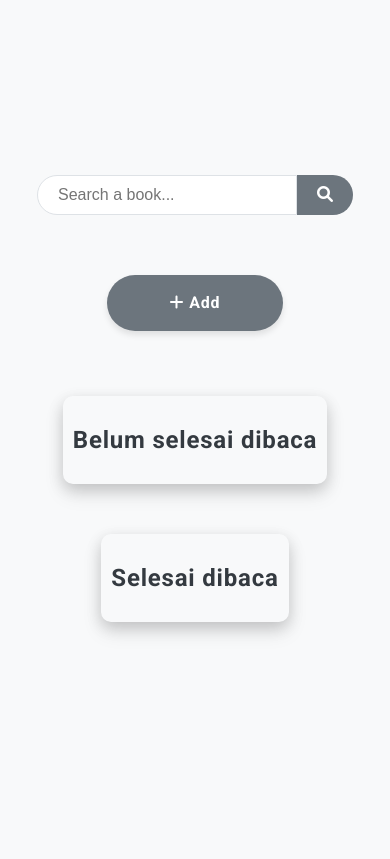
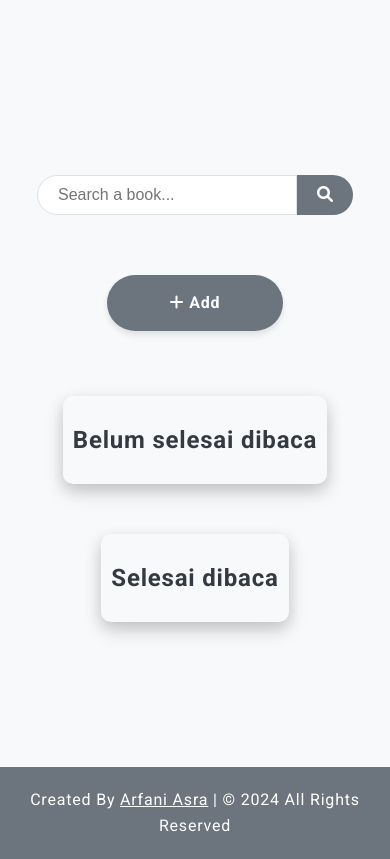
Before and after one commit to ArfaniAsra/dicoding-submission-bookshelf-app, a plain HTML site: page index.html in a window 390 px wide. Shown: the part 65-924 px from the top of the page. Before the commit the page ends 844 px from the top, so only its background shows below. Drawn offline with Linux system fonts and the light colour scheme; some packages are replaced by stand-ins of ours; a script that the page names is missing.

Commit message:
V1: add footer for credit

```diff
--- a/index.html
+++ b/index.html
@@ -148,7 +148,14 @@
         </button>
       </form>
     </section>
+
   </main>
+
+  <footer>
+    <div class="text">
+      <span>Created By <a href="https://www.dicoding.com/users/arfaniasra/academies" target="_blank">Arfani Asra</a> | © 2024 All Rights Reserved</span>
+    </div>
+  </footer>
 </body>
 
 </html>
--- a/styles.css
+++ b/styles.css
@@ -536,6 +536,29 @@ main {
 .button-edit:hover {
     background-color: var(--button-color-edit-hover);
 }
+
+/* Footer */
+footer {
+    width: 100%;
+    background-color: var(--secondary-color);
+    padding: 20px 0;
+    text-align: center;
+    /* border-top: 1px solid #e9ecef; */
+    margin-top: 20px;
+    text-align: center;
+}
+
+footer .text, footer .text a {
+    font-size: var(--font-size-base);
+    color: var(--text-color-light);
+}
+
+footer .text a {
+    text-decoration: underline;
+}
+
+/* End of Footer */
+
 /* End of Main */
 
 /* Style for the modal form (popup) */
@@ -654,7 +677,9 @@ main {
         width: 95%;
     }
     .book-list-container {
-        grid-template-columns: repeat(2, 1fr);
+        display: flex;
+        flex-direction: column;
+        width: 100%;
     }
     .book-item {
         flex: 0 1 calc(50% - 25px);
```
